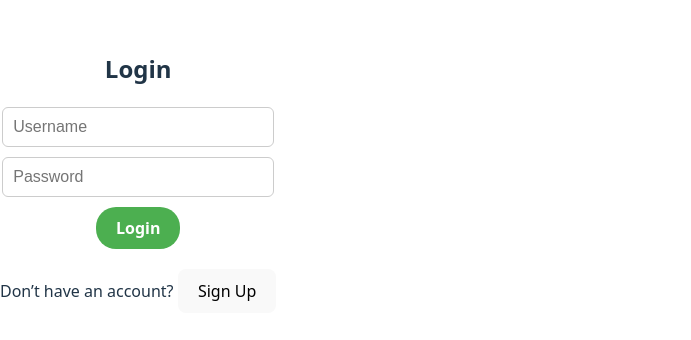
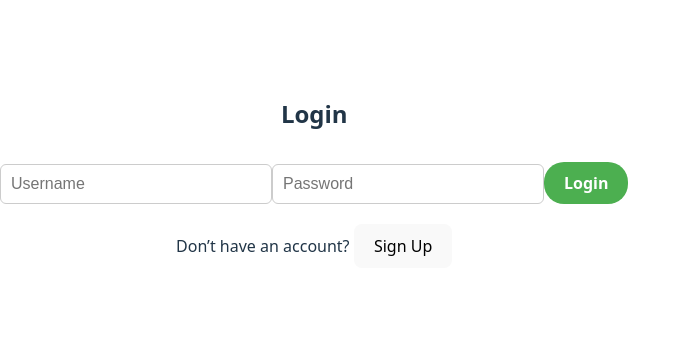
Before and after one commit to Vishal10122004/todo, a React (Vite) app in the folder client/: page / in a window 1280 px wide. Shown: the part 260-600 px from the top of the page, without its empty margins (0-691 px from the left). Built offline with nearby package versions, Linux system fonts and the light colour scheme.

Commit message:
Update Login.jsx

```diff
--- a/client/src/Login.jsx
+++ b/client/src/Login.jsx
@@ -1,5 +1,5 @@
 import React, { useState } from 'react';
-import './Login.css'; // ✅ Import your separate CSS
+import './Login.css';
 
 function Login({ onLoginSuccess, switchToSignup }) {
   const [username, setUsername] = useState('');
@@ -10,6 +10,7 @@ function Login({ onLoginSuccess, switchToSignup }) {
     e.preventDefault();
     setErrorMessage('');
 
+    try {
       const res = await fetch('https://todo-m39x.onrender.com/login', {
         method: 'POST',
         headers: { 'Content-Type': 'application/json' },
@@ -21,12 +22,13 @@ function Login({ onLoginSuccess, switchToSignup }) {
       } else {
         const errorText = await res.text();
         if (errorText.includes('Invalid credentials')) {
-        setErrorMessage(
-          "Account doesn't exist or password is wrong. Please sign up if needed."
-        );
+          setErrorMessage("Account doesn't exist or password is wrong. Please sign up if needed.");
         } else {
           setErrorMessage('Something went wrong. Please try again.');
         }
+      }
+    } catch (err) {
+      setErrorMessage('Server not reachable. Please try later.');
     }
   };
 
@@ -34,7 +36,6 @@ function Login({ onLoginSuccess, switchToSignup }) {
     <div className="login-container">
       <h2>Login</h2>
       <form onSubmit={handleLogin} className="login-form">
-        <div>
         <input
           type="text"
           placeholder="Username"
@@ -43,8 +44,6 @@ function Login({ onLoginSuccess, switchToSignup }) {
           required
           className="login-input"
         />
-        </div>
-        <div style={{ marginTop: '10px' }}>
         <input
           type="password"
           placeholder="Password"
@@ -53,17 +52,12 @@ function Login({ onLoginSuccess, switchToSignup }) {
           required
           className="login-input"
         />
-        </div>
-        <div>
         <button type="submit" className="login-button">
           Login
         </button>
-        </div>
       </form>
 
-      {errorMessage && (
-        <p className="login-error">{errorMessage}</p>
-      )}
+      {errorMessage && <p className="login-error">{errorMessage}</p>}
 
       <p className="login-switch">
         Don’t have an account?{' '}
```
Lines whose indentation alone changed are shown as unchanged.
